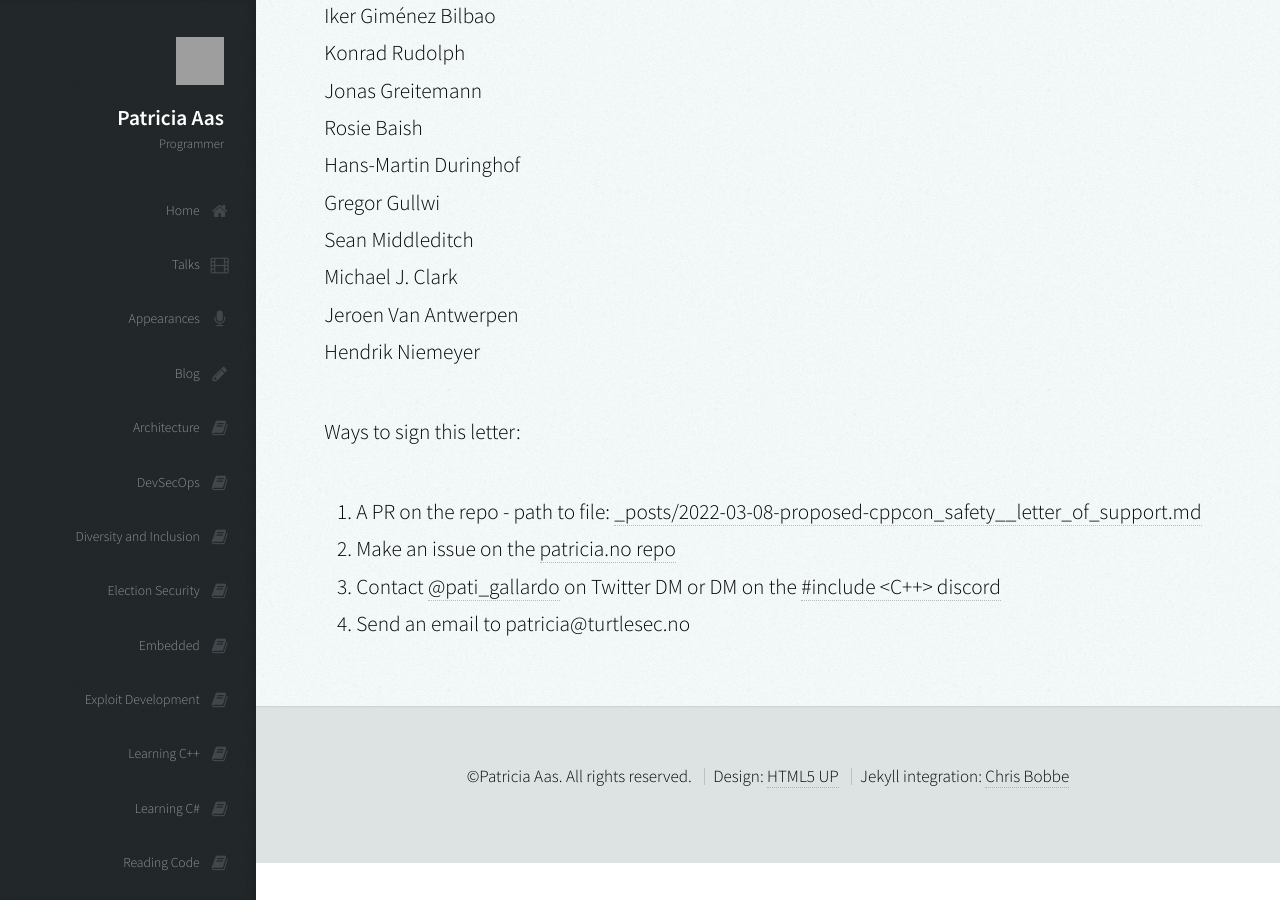
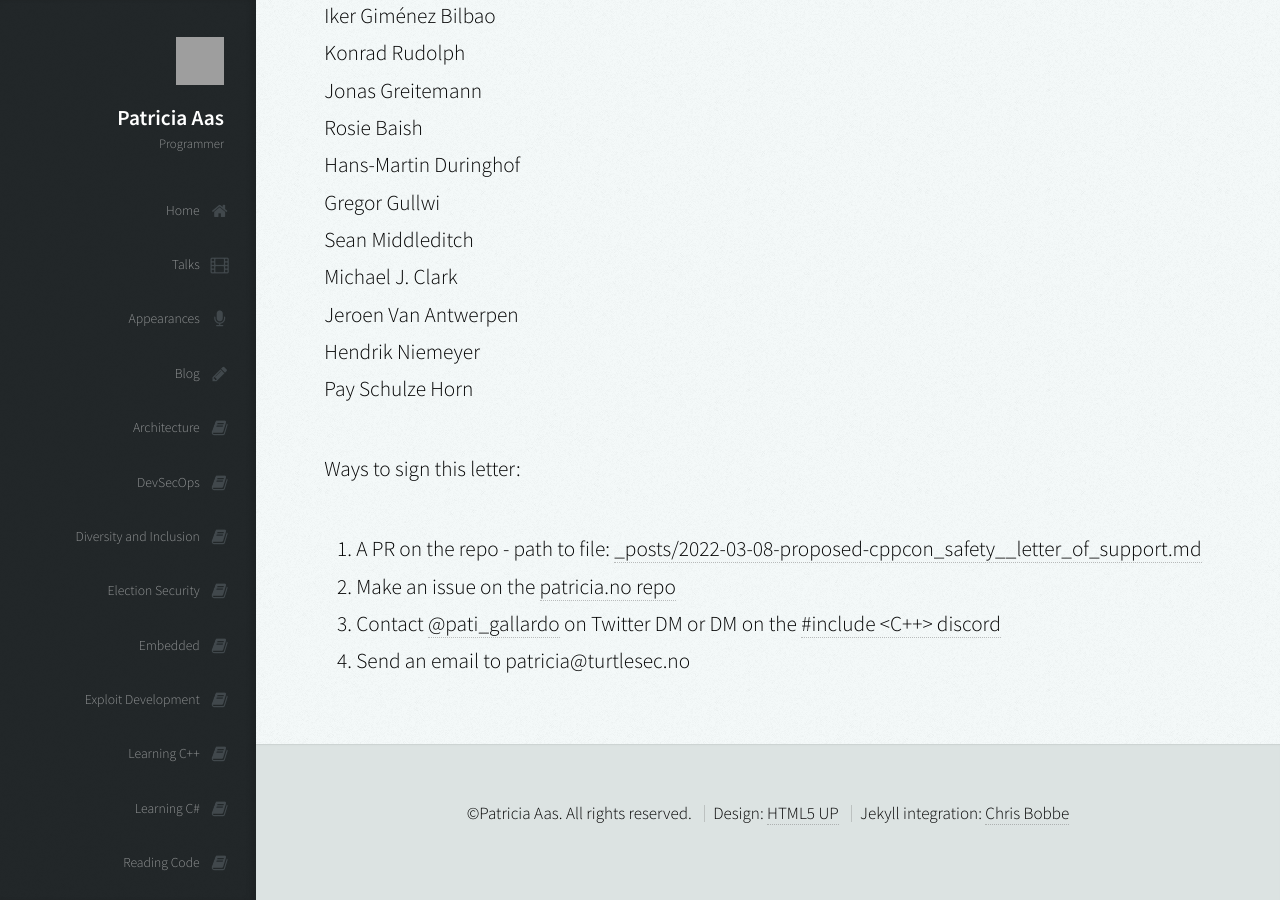
Before and after one commit to patricia-gallardo/patricia-gallardo.github.io, a Jekyll site: the page built from _posts/2022-03-08-proposed-cppcon_safety__letter_of_support.md, in a window 1280 px wide and 900 px high, scrolled down 11196 px. Built offline with Jekyll 4.4.1, drawn with Linux system fonts in a browser that asks for light colours; nearby versions of some CDN libraries; grey boxes are pictures that could not be loaded.

Commit message:
Update 2022-03-08-proposed-cppcon_safety__letter_of_support.md

```diff
--- a/_posts/2022-03-08-proposed-cppcon_safety__letter_of_support.md
+++ b/_posts/2022-03-08-proposed-cppcon_safety__letter_of_support.md
@@ -309,6 +309,7 @@ Sean Middleditch <br>
 Michael J. Clark <br>
 Jeroen Van Antwerpen <br>
 Hendrik Niemeyer <br>
+Pay Schulze Horn <br>
 
 Ways to sign this letter:
 1. A PR on the repo - path to file: [_posts/2022-03-08-proposed-cppcon_safety__letter_of_support.md][4]
```
